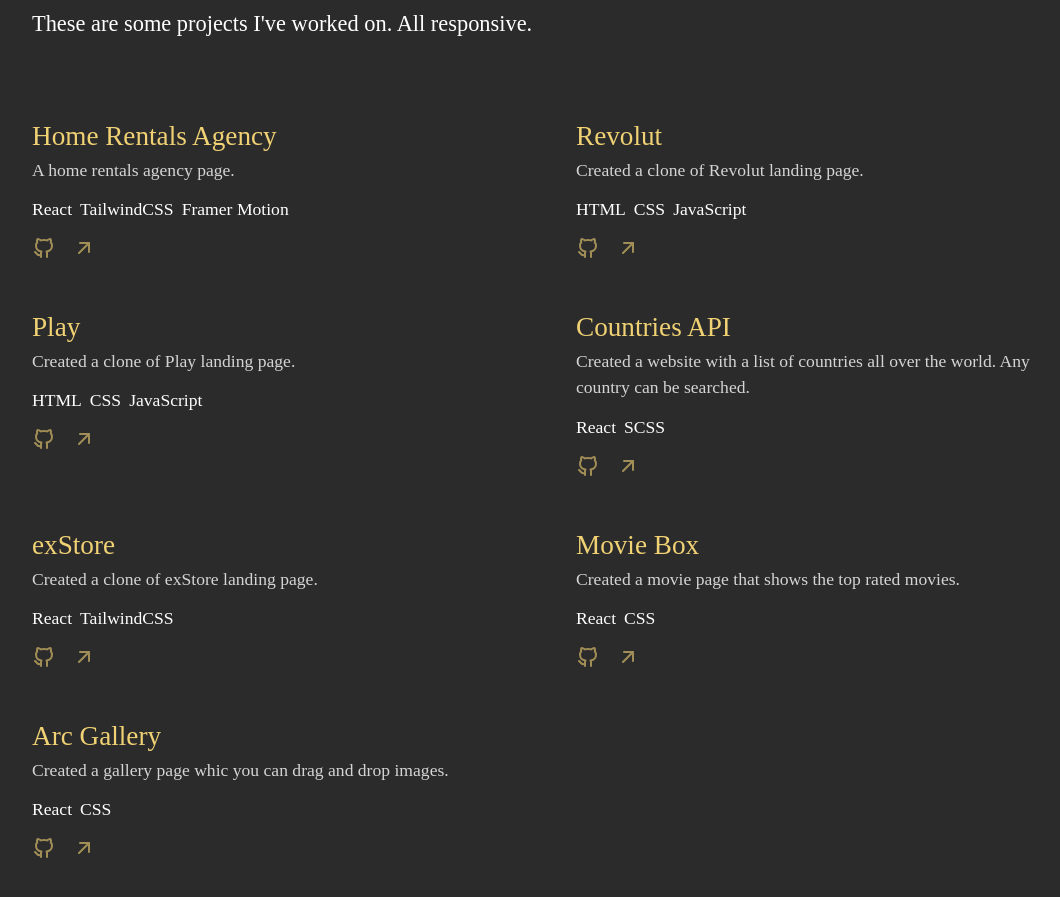
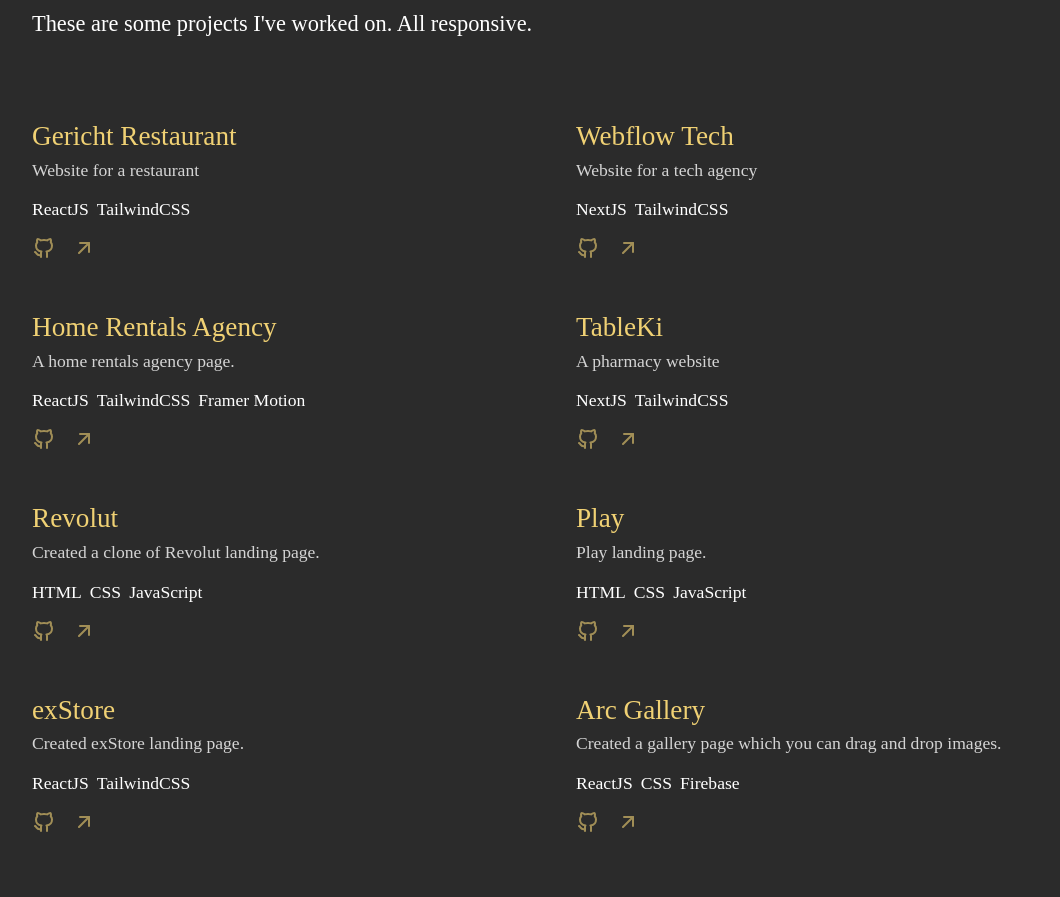
Before and after one commit to theresahb/portfolio-project, a React (Create React App) app: page / in a window 1280 px wide. Shown: the part 1288-2185 px from the top of the page, without its empty margins (104-1164 px from the left). Built offline with nearby package versions, Linux system fonts and the light colour scheme; the HTML template or start-up script is replaced by a standard one; a web font is replaced by a local one.

Commit message:
updated projects section

```diff
--- a/src/data/data.js
+++ b/src/data/data.js
@@ -16,26 +16,36 @@
 
     {
         id: "4",
-        name: "React",
+        name: "ReactJS",
     },
 
     {
         id: "5",
+        name: "NextJS",
+    },
+
+    {
+        id: "6",
+        name: "Firebase",
+    },
+
+    {
+        id: "7",
         name: "TailwindCSS",
     },
 
     {
-        id: "6",
+        id: "8",
         name: "SCSS",
     },
 
     {
-        id: "7",
+        id: "9",
         name: "Git & GitHub",
     },
 
     {
-        id: "8",
+        id: "10",
         name: "Framer Motion",
     }
 ]
@@ -43,15 +53,42 @@
 export const projects = [
     {
         id: "1",
+        title: "Gericht Restaurant",
+        details: "Website for a restaurant",
+        tools: ['ReactJS', 'TailwindCSS'],
+        github: 'https://github.com/theresahb/gericht-restaurant',
+        live: 'https://gericht-tan.vercel.app/'
+    },
+
+    {
+        id: "2",
+        title: "Webflow Tech",
+        details: "Website for a tech agency",
+        tools: ['NextJS', 'TailwindCSS'],
+        github: 'https://github.com/theresahb/webflow-tech',
+        live: 'https://webflow-tech.vercel.app/'
+    },
+
+    {
+        id: "3",
         title: "Home Rentals Agency",
         details: "A home rentals agency page.",
-        tools: ['React', 'TailwindCSS', 'Framer Motion'],
+        tools: ['ReactJS', 'TailwindCSS', 'Framer Motion'],
         github: 'https://github.com/theresahb/home-rentals-agency',
         live: 'https://home-rentals-agency-seven.vercel.app'
     },
 
     {
-        id: "2",
+        id: "4",
+        title: "TableKi",
+        details: "A pharmacy website",
+        tools: ['NextJS', 'TailwindCSS'],
+        github: 'https://github.com/theresahb/tableki',
+        live: 'https://tableki.vercel.app/'
+    },
+
+    {
+        id: "5",
         title: "Revolut",
         details: "Created a clone of Revolut landing page.",
         tools: ['HTML', 'CSS', 'JavaScript'],
@@ -60,46 +97,28 @@
     },
 
     {
-        id: "3",
+        id: "6",
         title: "Play",
-        details: "Created a clone of Play landing page.",
+        details: "Play landing page.",
         tools: ['HTML', 'CSS', 'JavaScript'],
         github: 'https://github.com/theresahb/play-landing',
         live: 'https://admirable-alpaca-f25da0.netlify.app/'
     },
 
     {
-        id: "4",
-        title: "Countries API",
-        details: "Created a website with a list of countries all over the world. Any country can be searched.",
-        tools: ['React', 'SCSS'],
-        github: 'https://github.com/theresahb/rest-countries-api',
-        live: 'https://polite-gumdrop-3b7d17.netlify.app/'
-    },
-
-    {
-        id: "4",
+        id: "7",
         title: "exStore",
-        details: "Created a clone of exStore landing page.",
-        tools: ['React', 'TailwindCSS'],
+        details: "Created exStore landing page.",
+        tools: ['ReactJS', 'TailwindCSS'],
         github: 'https://github.com/theresahb/xbox-game',
         live: 'https://xbox-two.vercel.app/'
     },
 
     {
-        id: "5",
-        title: "Movie Box",
-        details: "Created a movie page that shows the top rated movies.",
-        tools: ['React', 'CSS'],
-        github: 'https://github.com/theresahb/movie-box',
-        live: 'https://movie-box-theresahb.vercel.app/'
-    },
-
-    {
-        id: "6",
+        id: "8",
         title: "Arc Gallery",
-        details: "Created a gallery page whic you can drag and drop images.",
-        tools: ['React', 'CSS'],
+        details: "Created a gallery page which you can drag and drop images.",
+        tools: ['ReactJS', 'CSS', 'Firebase'],
         github: 'https://github.com/theresahb/image-gallery',
         live: 'https://image-gallery-nine-chi.vercel.app/'
     }
```
